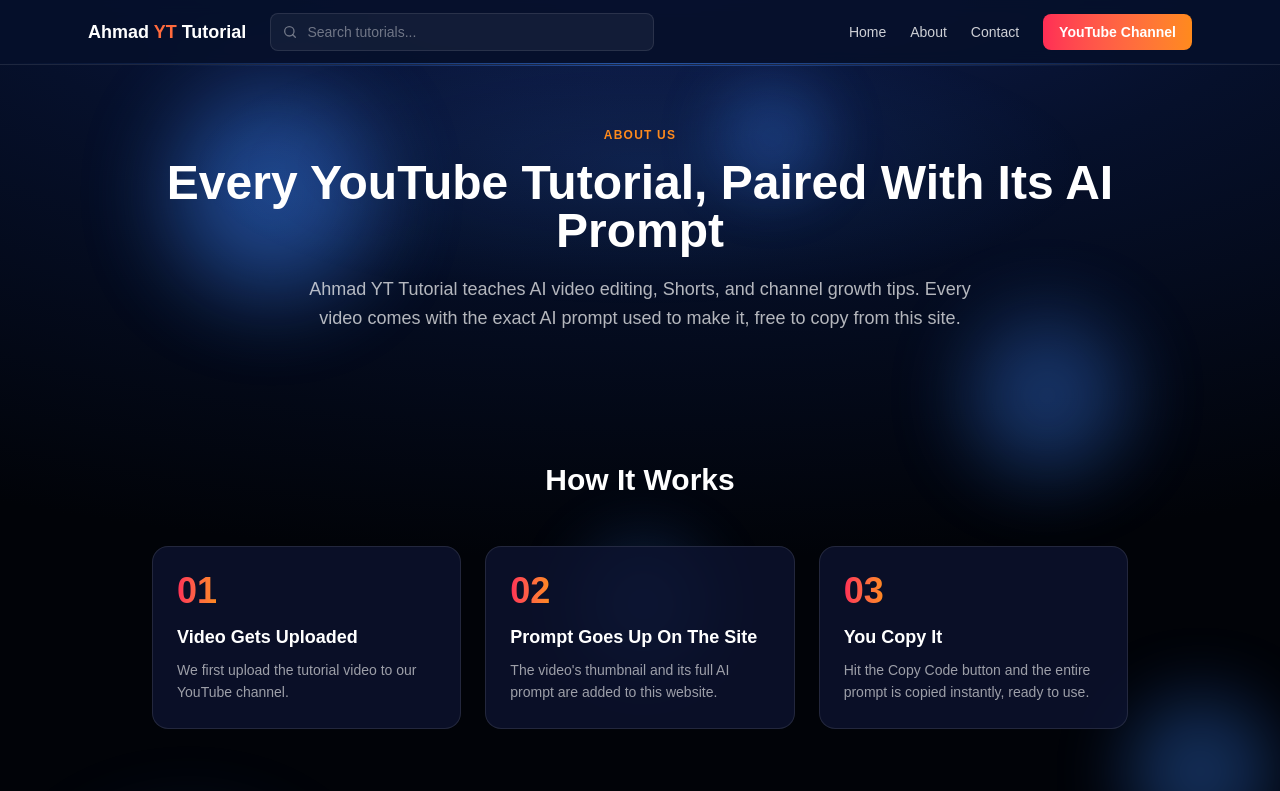
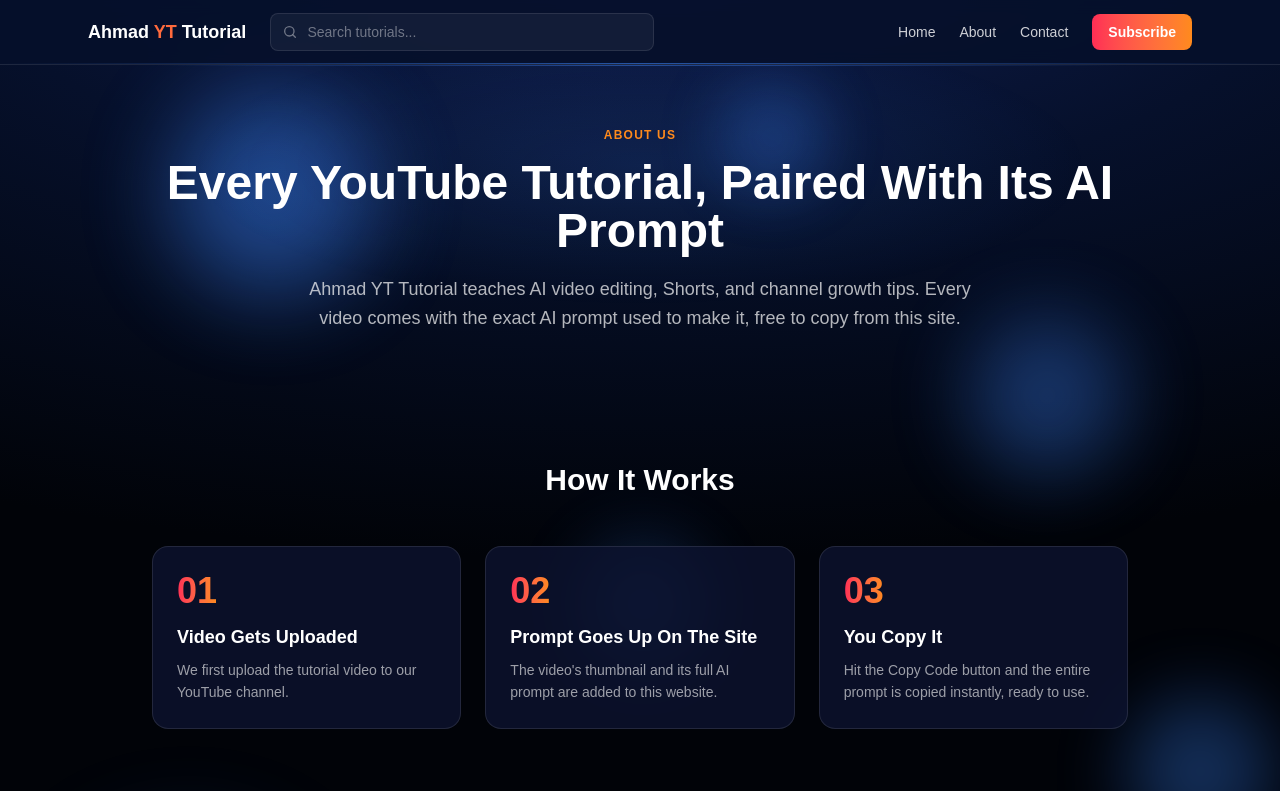
Before and after one commit to hammadansar49-prog/ahmad-yt-tutorials, a Next.js app: page /about in a window 1280 px wide. Shown: the top 791 px of the page. Built offline with nearby package versions, Linux system fonts and the light colour scheme.

Commit message:
Add one-click Subscribe button linking to YouTube subscribe confirmation

```diff
--- a/src/components/AboutSection.tsx
+++ b/src/components/AboutSection.tsx
@@ -82,7 +82,7 @@
             new video&apos;s AI prompt.
           </p>
           <a
-            href={content.youtubeUrl}
+            href={`${content.youtubeUrl}?sub_confirmation=1`}
             target="_blank"
             rel="noopener noreferrer"
             className="inline-flex items-center gap-2 rounded-lg bg-gradient-to-r from-[#ff2d55] to-[#ff8a1c] text-white font-semibold px-6 py-3 hover:brightness-110 transition"
--- a/src/components/Navbar.tsx
+++ b/src/components/Navbar.tsx
@@ -120,12 +120,12 @@
             Contact
           </Link>
           <a
-            href="https://www.youtube.com/@AhmadYTTutorial"
+            href="https://www.youtube.com/@AhmadYTTutorial?sub_confirmation=1"
             target="_blank"
             rel="noopener noreferrer"
             className="rounded-lg bg-gradient-to-r from-[#ff2d55] to-[#ff8a1c] px-4 py-2 text-white font-semibold hover:brightness-110 transition whitespace-nowrap"
           >
-            YouTube Channel
+            Subscribe
           </a>
         </div>
 
@@ -198,12 +198,12 @@
             Contact
           </Link>
           <a
-            href="https://www.youtube.com/@AhmadYTTutorial"
+            href="https://www.youtube.com/@AhmadYTTutorial?sub_confirmation=1"
             target="_blank"
             rel="noopener noreferrer"
             className="block rounded-lg bg-gradient-to-r from-[#ff2d55] to-[#ff8a1c] px-3 py-2.5 text-white font-semibold text-center mt-2"
           >
-            YouTube Channel
+            Subscribe
           </a>
         </div>
       )}
--- a/src/data/categories.json
+++ b/src/data/categories.json
@@ -5,6 +5,6 @@
   "Editing",
   "Scriptwriting",
   "AI Voiceover",
-  "YouTube Growth",
+  "normal tutorials",
   "Other"
 ]
--- a/src/data/videos.json
+++ b/src/data/videos.json
@@ -5,7 +5,7 @@
     "description": "m,n,m,nm,,n",
     "thumbnail": "/uploads/1786099680445-119374.jpg",
     "youtubeUrl": "https://youtu.be/fwpOhnr56Cw?si=sd2ruu7HyThBolxL",
-    "category": "Editing",
+    "category": "normal tutorials",
     "tools": [
       "cha"
     ],
```
